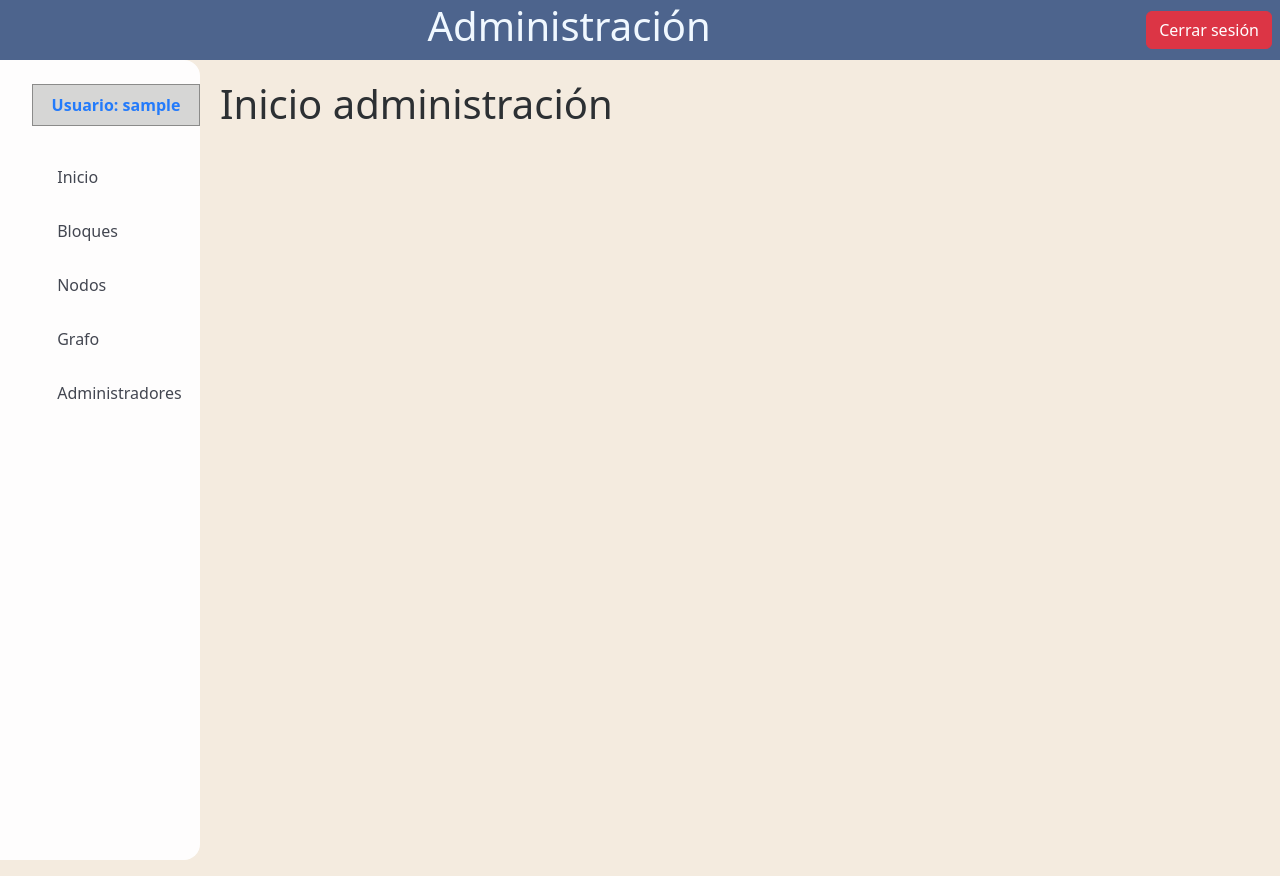
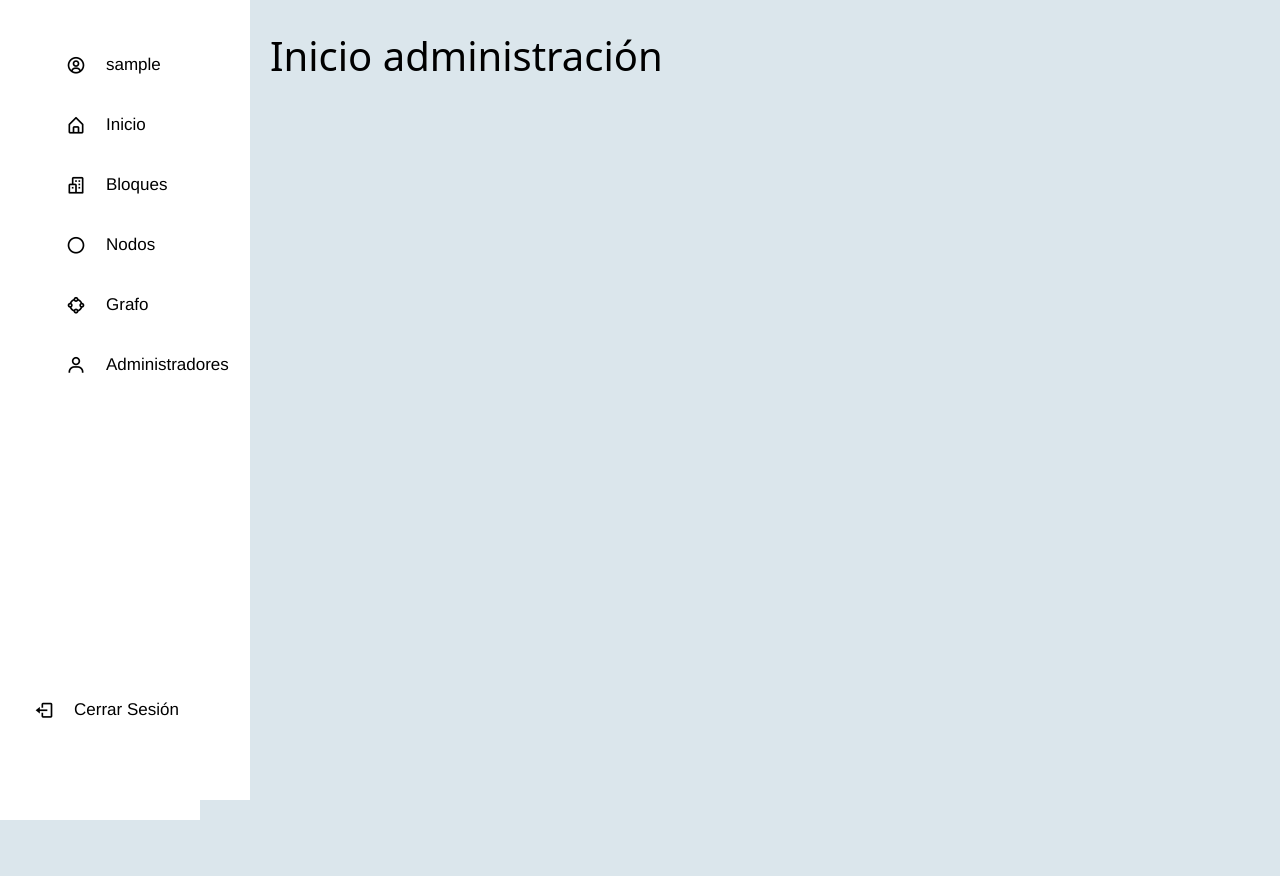
Before and after one commit to IvanG0nzalez/Mapify, a Django app: page /administracion/inicio in a window 1280 px wide. After the commit the page ends 820 px from the top, so only its background shows below. Run offline with Django 4.2, Linux system fonts and the light colour scheme; the visitor is signed in with stand-in values (Sample User, id 1).

Commit message:
Mejora_vistas

```diff
--- a/templates/pantallas/base_admin.html
+++ b/templates/pantallas/base_admin.html
@@ -8,6 +8,7 @@
         {% endblock %}
     </title>
     <link rel="stylesheet" href="{% static "css/style.css" %}">
+    <link href='https://unpkg.com/boxicons@2.1.4/css/boxicons.min.css' rel='stylesheet'>
     <link href="https://cdn.jsdelivr.net/npm/bootstrap@5.2.0-beta1/dist/css/bootstrap.min.css" rel="stylesheet"
           integrity="sha384-0evHe/X+R7YkIZDRvuzKMRqM+OrBnVFBL6DOitfPri4tjfHxaWutUpFmBp4vmVor" crossorigin="anonymous">
     <script src="{% static 'scripts/scripts.js' %}"></script>
@@ -16,67 +17,84 @@
 
 <body>
 
-
-<div class="d-block justify-content-between">
-    <div class="barraPrincipal mr-5" style="height: 60px; display: flex; align-items: center;">
-        <h1 align="center" id="texto_barra" style="flex: 1;">Administración</h1>
-        <a href="{% url 'mapeo:cerrar_sesion' %}" class="btn btn-danger mx-2" tabindex="-1" role="button" aria-disabled="true">Cerrar sesión</a>
-    </div>
+<div class="barraPrincipal" style="height: 60px">
+        <h1 align="center" id="texto_barra"></h1>
     </div>
 
+<div>
+        <nav class="sidebar close">
+        <div class="menu-bar">
+            <div class="menu">
 
-<div class="div_principal">
-    <div class="div_navdrawer">
-        <nav class="nav">
-            <ul class="list">
-                <br>
-                <li class="list__item list__item--inside">
-                    <div>
-                        <a style="border: 1px solid gray; background-color: lightgray" class="nav-link active" aria-current="page"><strong>Usuario: {{ user.username }}</strong></a>
-                    </div>
-                </li>
-                <br>
-                <li class="list__item list__item--inside">
-                    <div class="list__button">
-                        <a href="{% url 'mapeo:administracion-inicio' %}" class="nav__link">Inicio</a>
-                    </div>
+                <ul class="menu-links">
+
+                    <li class="nav-link">
+                        <a>
+                            <i class="bx bx-user-circle icon"></i>
+                            <span class="text nav-text">{{ user.username }}</span>
+                        </a>
                     </li>
 
-                <li class="list__item list__item--inside">
-                    <div class="list__button">
-                        <a href="{% url 'mapeo:bloque' %}" class="nav__link">Bloques</a>
-                    </div>
+                    <li class="nav-link">
+                        <a href="{% url 'mapeo:administracion-inicio' %}" class="nav__link">
+                            <i class="bx bx-home-alt icon"></i>
+                            <span class="text nav-text">Inicio</span>
+                        </a>
                     </li>
 
-                <li class="list__item list__item--inside">
-                    <div class="list__button">
-                        <a href="{% url 'mapeo:nodo' %}" class="nav__link">Nodos</a>
-                    </div>
+                    <li class="nav-link">
+                        <a href="{% url 'mapeo:bloque' %}" class="nav__link">
+                            <i class="bx bx-buildings icon"></i>
+                            <span class="text nav-text">Bloques</span>
+                        </a>
                     </li>
 
-                <li class="list__item list__item--inside">
-                    <div class="list__button">
-                        <a href="{% url 'mapeo:grafo' %}" class="nav__link">Grafo</a>
-                    </div>
+                    <li class="nav-link">
+                        <a href="{% url 'mapeo:nodo' %}" class="nav__link">
+                            <i class="bx bx-circle icon"></i>
+                            <span class="text nav-text">Nodos</span>
+                        </a>
+                    </li>
+
+                    <li class="nav-link">
+                        <a href="{% url 'mapeo:grafo' %}" class="nav__link">
+                            <i class="bx bx-shape-circle icon"></i>
+                            <span class="text nav-text">Grafo</span>
+                        </a>
                     </li>
 
                     {% if request.user.is_superuser %}
-                    <li class="list__item list__item--inside">
-                        <div class="list__button">
-                            <a href="{% url 'mapeo:listar-admins' %}" class="nav__link">Administradores</a>
-                        </div>
+                        <li class="nav-link">
+                            <a href="{% url 'mapeo:listar-admins' %}" class="nav__link">
+                                <i class="bx bx-user icon"></i>
+                                <span class="text nav-text">Administradores</span>
+                            </a>
                         </li>
                     {% endif %}
+
+
+
                 </ul>
+            </div>
+            <div class="bottom-content">
+                <li class="">
+                    <a href="{% url 'mapeo:cerrar_sesion' %}">
+                        <i class="bx bx-log-out icon"></i>
+                        <span class="text nav-text">Cerrar Sesión</span>
+                    </a>
+                </li>
+            </div>
+        </div>
     </nav>
     </div>
 
-    <div class="contenido">
+    <section class="home">
+        <div class="text">
             {% block contenido %}
 
             {% endblock %}
         </div>
-</div>
-
+    </section>
+    <script src="https://cdn.jsdelivr.net/npm/bootstrap@5.3.0/dist/js/bootstrap.bundle.min.js" integrity="sha384-geWF76RCwLtnZ8qwWowPQNguL3RmwHVBC9FhGdlKrxdiJJigb/j/68SIy3Te4Bkz" crossorigin="anonymous"></script>
 </body>
 </html>
--- a/templates/static/css/style.css
+++ b/templates/static/css/style.css
@@ -1,6 +1,12 @@
 #texto_barra {
     color: aliceblue;
 }
+
+.barraPrincipal {
+    background-color: #DBE6EC;
+    overflow: hidden;
+}
+
 
 #mapa {
     display: flex;
@@ -20,76 +26,14 @@
     background-color: #f4eade;
 }
 
-.div_navdrawer {
-    width: 200px;
-    height: 100%;
-    min-height: 100%;
-    margin: 0 auto;
-    opacity: 95%;
-    overflow: auto;
-}
-
-.barraPrincipal {
-    background-color: #4d648d;
-    overflow: hidden;
-}
-
 .div_inicio_sesion {
     width: auto;
-    height: 100%;
+    height: 100vh;
     min-height: 100%;
     margin: 0 auto;
     opacity: 95%;
     overflow: hidden;
-    background-color: #f4eade;
-}
-
-.contenido {
-    margin-left: 20px;
-    margin-top: 20px;
-    flex: 1;
-}
-
-.nav {
-    width: auto;
-    display: inline-block;
-}
-
-.nav__link {
-    color: #303440;
-    display: block;
-    padding: 15px 0;
-    text-decoration: none;
-}
-
-.list__item--inside:hover {
-    cursor: pointer;
-    background: #f6f8fa;
-}
-
-.list {
-    width: 100%;
-    height: 100vh;
-    justify-content: center;
-    flex-direction: column;
-    border-radius: 0 16px 16px 0;
-    background: white;
-}
-
-.list__item {
-    list-style-type: none;
-    width: 100%;
-    margin-left: 0;
-    text-align: center;
-
-}
-
-.list__button {
-    display: flex;
-    align-items: center;
-    gap: 1em;
-    width: 70%;
-    margin: 0 auto;
+    background-color: var(--primary-color-light);
 }
 
 table {
@@ -168,7 +112,7 @@ body {
     top: 0;
     left: 0;
     height: 100%;
-    width: 200px;
+    width: 250px;
     padding: 10px 14px;
     background: var(--sidebar-color);
     transition: var(--tran-05);
@@ -325,8 +269,7 @@ body {
 }
 
 .home .text {
-    font-size: 30px;
     font-weight: 500;
     color: var(--text-color);
-    padding: 12px 60px;
+    padding: 12px 70px;
 }
```
Also changed, not shown: templates/pantallas/base_user.html (+10 -11 lines), templates/pantallas/inicio_sesion.html (+5 -8 lines). Lines whose indentation alone changed are shown as unchanged.
